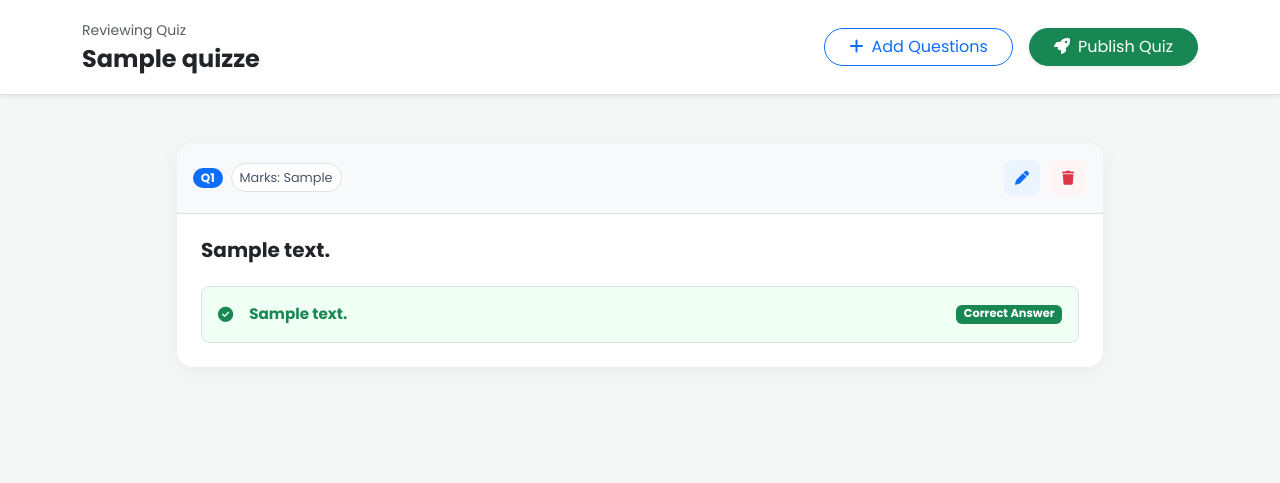
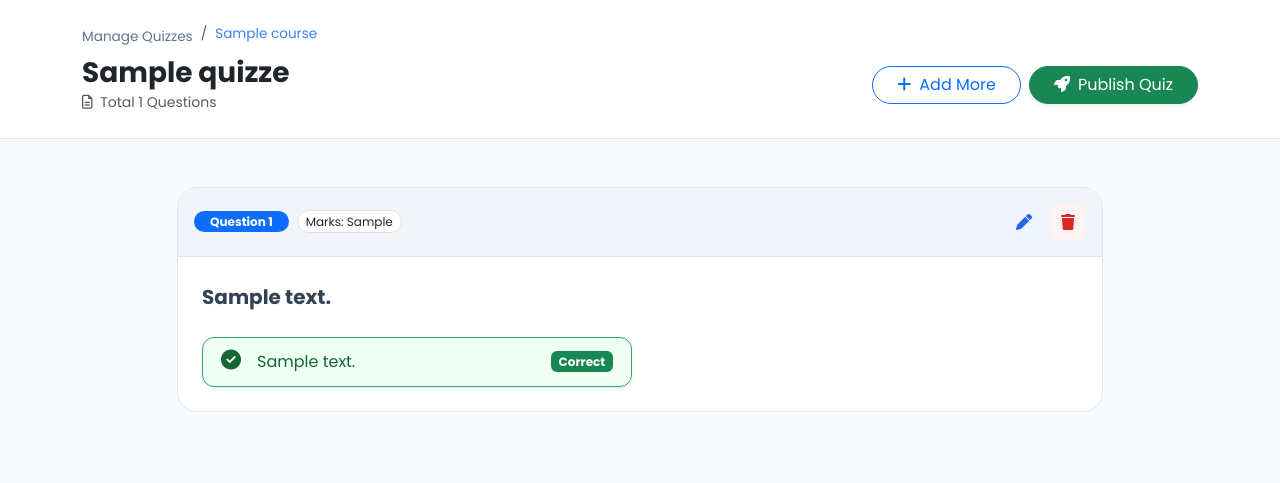
Before and after one commit to Manav-panchal03/LearnsDecode, a PHP site: page /instructor/review_quiz.php?quiz_id=1 in a window 1280 px wide. Shown: the top 483 px of the page. Run offline with PHP 8.4, Linux system fonts and the light colour scheme; the visitor is signed in with stand-in values (Sample User, id 1); tables that the repository leaves empty or names only in its code hold one stand-in row (values such as "Sample post").

Commit message:
working..

```diff
--- a/instructor/dashboard.php
+++ b/instructor/dashboard.php
@@ -100,6 +100,7 @@ $p_img = ($profile_data && !empty($profile_data['profile_pic']) && $profile_data
         <a href="manage_courses.php"><i class="fas fa-book-open"></i> My Courses</a>
         <a href="add_course.php"><i class="fas fa-plus-square"></i> Create Course</a>
         <a href="add_quiz.php"><i class="fas fa-question-circle"></i> Quizzes</a>
+        <a href="manage_quizzes.php"><i class="fas fa-tasks"></i> Manage Quizzes</a>
         <hr style="border-color: rgba(255,255,255,0.1)">
         <a href="../logout.php" class="text-danger"><i class="fas fa-power-off"></i> Logout</a>
     </div>
--- a/instructor/review_quiz.php
+++ b/instructor/review_quiz.php
@@ -2,133 +2,122 @@
 session_start();
 require '../config/config.php';
 
+if (!isset($_GET['quiz_id'])) {
+    header("Location: manage_quizzes.php");
+    exit();
+}
+
 $quiz_id = $_GET['quiz_id'];
 
-// ક્વિઝ વિગતો
+// Publish Logic
+if (isset($_POST['publish_quiz'])) {
+    mysqli_query($conn, "UPDATE quizzes SET status = 'published' WHERE id = $quiz_id");
+    echo "<script>alert('Quiz Published Successfully!'); window.location.href='manage_quizzes.php';</script>";
+}
+
+// ક્વિઝ અને કોર્સની વિગતો મેળવો
 $quiz_res = mysqli_query($conn, "SELECT q.*, c.title as course_title FROM quizzes q JOIN courses c ON q.course_id = c.id WHERE q.id = $quiz_id");
 $quiz = mysqli_fetch_assoc($quiz_res);
 
 // પ્રશ્નો મેળવો
 $questions_res = mysqli_query($conn, "SELECT * FROM quiz_questions WHERE quiz_id = $quiz_id");
+$total_questions = mysqli_num_rows($questions_res);
 ?>
 
 <!DOCTYPE html>
 <html lang="en">
 <head>
     <meta charset="UTF-8">
-    <title>Review Quiz | LearnsDecode</title>
+    <meta name="viewport" content="width=device-width, initial-scale=1.0">
+    <title>Review: <?= $quiz['title'] ?> | LearnsDecode</title>
     <link href="https://fonts.googleapis.com/css2?family=Poppins:wght@300;400;500;600;700&display=swap" rel="stylesheet">
     <link href="https://cdn.jsdelivr.net/npm/bootstrap@5.3.0/dist/css/bootstrap.min.css" rel="stylesheet">
     <link rel="stylesheet" href="https://cdnjs.cloudflare.com/ajax/libs/font-awesome/6.4.0/css/all.min.css">
     <link rel="stylesheet" href="https://cdnjs.cloudflare.com/ajax/libs/animate.css/4.1.1/animate.min.css"/>
     <style>
-        body { font-family: 'Poppins', sans-serif; background: #f4f7f6; color: #2d3436; }
+        body { font-family: 'Poppins', sans-serif; background: #f8fafc; color: #1e293b; }
 
         .header-section {
             background: white;
-            padding: 20px 0;
-            border-bottom: 1px solid #e0e0e0;
+            padding: 1.5rem 0;
+            border-bottom: 1px solid #e2e8f0;
             position: sticky;
             top: 0;
             z-index: 1000;
+            box-shadow: 0 2px 10px rgba(0,0,0,0.02);
         }
+
+        .breadcrumb-item a { color: #64748b; text-decoration: none; font-size: 0.85rem; }
+        .breadcrumb-item.active { color: #3b82f6; font-size: 0.85rem; }
 
         .q-card {
             background: white;
-            border-radius: 16px;
-            border: none;
-            box-shadow: 0 4px 20px rgba(0,0,0,0.05);
-            margin-bottom: 30px;
+            border-radius: 20px;
+            border: 1px solid #e2e8f0;
+            transition: all 0.3s ease;
             overflow: hidden;
         }
+        .q-card:hover { transform: translateY(-5px); box-shadow: 0 12px 25px rgba(0,0,0,0.05); }
 
-        .q-header {
-            background: #f8faff;
-            padding: 15px 25px;
-            border-bottom: 1px solid #edf2f7;
-            display: flex;
-            justify-content: space-between;
-            align-items: center;
+        .q-header { background: #f1f5f9; }
+
+        .option-item {
+            border: 1.5px solid #f1f5f9;
+            border-radius: 12px;
+            padding: 12px 18px;
+            transition: 0.2s;
         }
 
-        .q-body { padding: 25px; }
-
-        .options-container {
-            display: flex;
-            flex-direction: column; /* આનાથી લાઇન બગડશે નહીં */
-            gap: 12px;
-            margin-top: 20px;
-        }
-
-        .option-item {
-            background: #ffffff;
-            border: 1.5px solid #edf2f7;
-            border-radius: 12px;
-            padding: 15px 20px;
-            display: flex;
-            align-items: center;
-            font-size: 0.95rem;
-            transition: 0.2s;
-            width: 100%; /* ફૂલ વિડ્થ */
-        }
-
-        .option-item.correct {
-            background: #f0fff4;
-            border-color: #38a169;
-            color: #2f855a;
-            font-weight: 500;
-        }
-
-        .correct-badge {
-            background: #38a169;
-            color: white;
-            padding: 2px 8px;
-            border-radius: 6px;
-            font-size: 0.75rem;
-            margin-left: auto;
+        .correct-style {
+            background-color: #f0fff4 !important;
+            border-color: #38a169 !important;
+            color: #166534 !important;
         }
 
         .action-btn {
-            width: 38px;
-            height: 38px;
+            width: 36px;
+            height: 36px;
             border-radius: 10px;
             display: inline-flex;
             align-items: center;
             justify-content: center;
             transition: 0.3s;
-            text-decoration: none !important;
         }
+        .btn-edit { background: #eff6ff; color: #2563eb; }
+        .btn-delete { background: #fef2f2; color: #dc2626; }
+        .btn-edit:hover { background: #2563eb; color: white; }
+        .btn-delete:hover { background: #dc2626; color: white; }
 
-        .btn-edit { background: #ebf4ff; color: #3182ce; }
-        .btn-delete { background: #fff5f5; color: #e53e3e; }
-        .btn-edit:hover { background: #3182ce; color: white; }
-        .btn-delete:hover { background: #e53e3e; color: white; }
-
-        .marks-tag {
-            font-size: 0.8rem;
-            background: #edf2f7;
-            padding: 4px 12px;
-            border-radius: 50px;
-            color: #4a5568;
+        .empty-state {
+            padding: 5rem 0;
+            text-align: center;
         }
     </style>
 </head>
 <body>
 
-<div class="header-section shadow-sm">
+<div class="header-section">
     <div class="container">
+        <nav aria-label="breadcrumb" class="mb-2">
+            <ol class="breadcrumb mb-0">
+                <li class="breadcrumb-item"><a href="manage_quizzes.php">Manage Quizzes</a></li>
+                <li class="breadcrumb-item active"><?= $quiz['course_title'] ?></li>
+            </ol>
+        </nav>
         <div class="d-flex justify-content-between align-items-center">
             <div>
-                <p class="text-muted small mb-1">Reviewing Quiz</p>
-                <h4 class="fw-bold mb-0 text-dark"><?= $quiz['title'] ?></h4>
+                <h3 class="fw-bold mb-0 text-dark"><?= $quiz['title'] ?></h3>
+                <span class="text-muted small"><i class="far fa-file-alt me-1"></i> Total <?= $total_questions ?> Questions</span>
             </div>
-            <div class="d-flex gap-3">
+            <div class="d-flex gap-2">
                 <a href="add_questions.php?quiz_id=<?= $quiz_id ?>" class="btn btn-outline-primary rounded-pill px-4 fw-500">
-                    <i class="fas fa-plus me-2"></i>Add Questions
+                    <i class="fas fa-plus me-2"></i>Add More
                 </a>
-                <button class="btn btn-success rounded-pill px-4 shadow-sm fw-500" onclick="alert('Publishing...')">
+                <form method="POST">
+                    <button type="submit" name="publish_quiz" class="btn btn-success rounded-pill px-4 shadow-sm fw-500">
                         <i class="fas fa-rocket me-2"></i>Publish Quiz
                     </button>
+                </form>
             </div>
         </div>
     </div>
@@ -138,48 +127,72 @@ $questions_res = mysqli_query($conn, "SELECT * FROM quiz_questions WHERE quiz_id
     <div class="row justify-content-center">
         <div class="col-lg-10">
 
+            <?php if ($total_questions > 0): ?>
                 <?php
                 $q_num = 1;
                 while($q = mysqli_fetch_assoc($questions_res)):
                     $q_id = $q['id'];
-                // ઓપ્શન્સ ફેચ કરવાની ક્વેરી
                     $opt_res = mysqli_query($conn, "SELECT * FROM quiz_options WHERE question_id = $q_id");
                 ?>
 
-            <div class="card q-card animate__animated animate__fadeInUp mb-4">
-
-                <div class="q-header d-flex justify-content-between align-items-center p-3 border-bottom bg-light" style="border-radius: 16px 16px 0 0;">
+                <div class="card q-card mb-4 animate__animated animate__fadeInUp">
+                    <div class="q-header d-flex justify-content-between align-items-center p-3 border-bottom">
                         <div class="d-flex align-items-center gap-2">
-                        <span class="badge bg-primary rounded-pill">Q<?= $q_num++ ?></span>
-                        <span class="marks-tag px-2 py-1 bg-white border rounded-pill small">Marks: <?= $q['marks'] ?></span>
+                            <span class="badge bg-primary rounded-pill px-3">Question <?= $q_num++ ?></span>
+                            <span class="badge bg-white text-dark border rounded-pill fw-normal">Marks: <?= $q['marks'] ?></span>
                         </div>
                         <div class="d-flex gap-2">
-                        <a href="edit_question.php?id=<?= $q_id ?>" class="action-btn btn-edit btn btn-sm btn-light"><i class="fas fa-pen text-primary"></i></a>
-                        <a href="delete_question.php?id=<?= $q_id ?>&quiz_id=<?= $quiz_id ?>" class="action-btn btn-delete btn btn-sm btn-light" onclick="return confirm('Delete this question?')"><i class="fas fa-trash text-danger"></i></a>
+                            <a href="edit_question.php?id=<?= $q_id ?>" class="action-btn btn-edit text-decoration-none" title="Edit">
+                                <i class="fas fa-pen"></i>
+                            </a>
+                            <a href="delete_question.php?id=<?= $q_id ?>&quiz_id=<?= $quiz_id ?>"
+                            class="action-btn btn-delete text-decoration-none"
+                                onclick="return confirm('Are you sure you want to delete this question?')" title="Delete">
+                                <i class="fas fa-trash"></i>
+                            </a>
                         </div>
                     </div>
 
                     <div class="q-body p-4">
-                    <h5 class="fw-bold mb-4 text-dark"><?= nl2br(htmlspecialchars($q['question_text'])) ?></h5>
+                        <h5 class="fw-bold mb-4" style="line-height: 1.6; color: #334155;">
+                            <?= nl2br(htmlspecialchars($q['question_text'])) ?>
+                        </h5>
 
-                    <div class="options-list d-flex flex-column gap-2">
+                        <div class="row g-3">
                             <?php while($opt = mysqli_fetch_assoc($opt_res)): ?>
-                            <div class="option-item p-3 border rounded-3 d-flex align-items-center <?= $opt['is_correct'] ? 'correct-style' : '' ?>"
-                                style="<?= $opt['is_correct'] ? 'background-color: #f0fff4; border-color: #38a169;' : 'background-color: #fff;' ?>">
-
-                                <i class="fas <?= $opt['is_correct'] ? 'fa-check-circle text-success' : 'fa-circle text-muted' ?> me-3"></i>
-                                <span class="<?= $opt['is_correct'] ? 'fw-bold text-success' : '' ?>">
+                                <div class="col-md-6">
+                                    <div class="option-item d-flex align-items-center <?= $opt['is_correct'] ? 'correct-style shadow-sm' : 'bg-white' ?>">
+                                        <div class="me-3">
+                                            <?php if($opt['is_correct']): ?>
+                                                <i class="fas fa-check-circle fs-5"></i>
+                                            <?php else: ?>
+                                                <i class="far fa-circle text-muted fs-5"></i>
+                                            <?php endif; ?>
+                                        </div>
+                                        <div class="flex-grow-1">
                                             <?= htmlspecialchars($opt['option_text']) ?>
-                                </span>
-
+                                        </div>
                                         <?php if($opt['is_correct']): ?>
-                                    <span class="badge bg-success ms-auto">Correct Answer</span>
+                                            <span class="badge bg-success small ms-2">Correct</span>
                                         <?php endif; ?>
+                                    </div>
                                 </div>
                             <?php endwhile; ?>
                         </div>
                     </div>
-            </div> <?php endwhile; ?>
+                </div>
+                <?php endwhile; ?>
+
+            <?php else: ?>
+                <div class="empty-state animate__animated animate__fadeIn">
+                    <img src="https://cdn-icons-png.flaticon.com/512/7486/7486744.png" width="120" class="mb-4 opacity-50">
+                    <h4 class="fw-bold text-muted">No questions added yet!</h4>
+                    <p class="text-secondary mb-4">Start building your quiz by adding some interesting questions.</p>
+                    <a href="add_questions.php?quiz_id=<?= $quiz_id ?>" class="btn btn-primary rounded-pill px-5">
+                        <i class="fas fa-plus me-2"></i>Add First Question
+                    </a>
+                </div>
+            <?php endif; ?>
 
         </div>
     </div>
```
Also changed, not shown: instructor/add_questions.php (+6 -1 lines), instructor/manage_quizzes.php (+13 -5 lines). Lines whose indentation alone changed are shown as unchanged.
